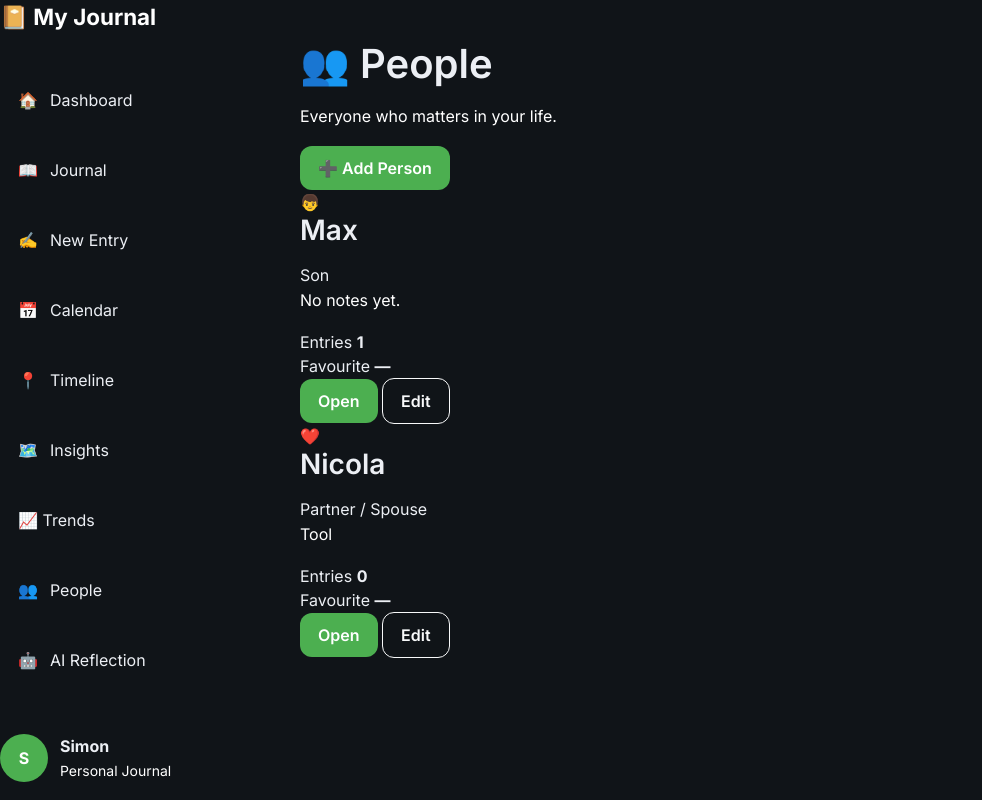
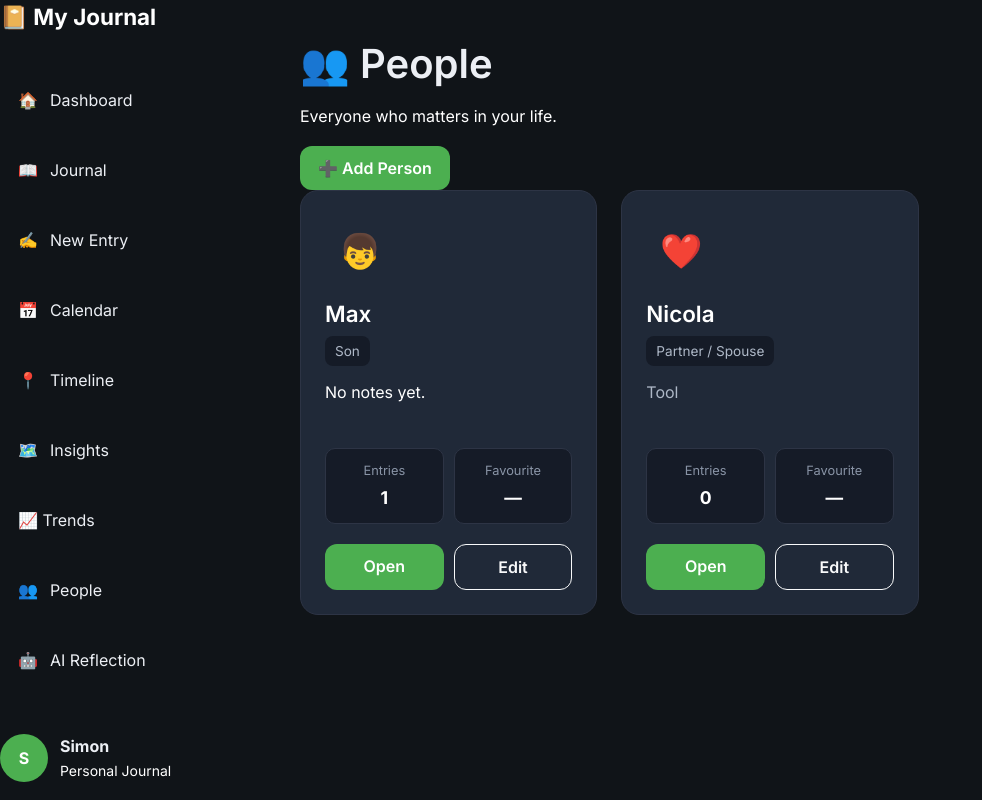
Before and after one commit to dippa1982/Journal_V2, a Flask app: page /people in a window 1280 px wide. Shown: the whole page, without its empty margins (0-982 px from the left). Run offline with Flask 3, Linux system fonts and the light colour scheme; a user stored in the database is signed in.

Commit message:
people fix

```diff
--- a/static/css/people.css
+++ b/static/css/people.css
@@ -293,3 +293,207 @@
     }
 
 }
+
+/* =========================================
+   People Grid
+========================================= */
+
+.people-grid {
+    display: grid;
+
+    grid-template-columns: repeat(
+        3,
+        minmax(0, 1fr)
+    );
+
+    gap: 24px;
+
+    width: 100%;
+}
+
+
+/* =========================================
+   Person Card
+========================================= */
+
+.people-grid .person-card {
+    width: 100%;
+    min-width: 0;
+
+    box-sizing: border-box;
+
+    background: var(--card);
+
+    border: 1px solid #2d3445;
+
+    border-radius: 18px;
+
+    padding: 24px;
+
+    display: flex;
+    flex-direction: column;
+
+    min-height: 320px;
+}
+
+
+/* =========================================
+   Person Avatar
+========================================= */
+
+.people-grid .person-avatar {
+    width: 70px;
+    height: 70px;
+
+    border-radius: 50%;
+
+    display: flex;
+    align-items: center;
+    justify-content: center;
+
+    font-size: 34px;
+
+    margin-bottom: 16px;
+}
+
+
+/* =========================================
+   Person Name
+========================================= */
+
+.people-grid .person-card h3 {
+    margin: 0 0 8px;
+
+    color: white;
+
+    font-size: 1.4rem;
+}
+
+
+/* =========================================
+   Relationship
+========================================= */
+
+.people-grid .relationship-badge {
+    display: inline-block;
+
+    width: fit-content;
+
+    padding: 5px 10px;
+
+    border-radius: 8px;
+
+    background: #151b27;
+
+    color: #aeb8c7;
+
+    font-size: 0.85rem;
+
+    margin-bottom: 14px;
+}
+
+
+/* =========================================
+   Notes
+========================================= */
+
+.people-grid .person-notes {
+    color: #aeb8c7;
+
+    line-height: 1.5;
+
+    margin-bottom: 20px;
+
+    min-height: 48px;
+}
+
+
+/* =========================================
+   Stats
+========================================= */
+
+.people-grid .person-stats {
+    display: grid;
+
+    grid-template-columns: repeat(2, 1fr);
+
+    gap: 10px;
+
+    margin-top: auto;
+
+    margin-bottom: 20px;
+}
+
+.people-grid .person-stats > div {
+    background: #151b27;
+
+    border: 1px solid #2d3445;
+
+    border-radius: 10px;
+
+    padding: 12px;
+
+    text-align: center;
+}
+
+.people-grid .person-stats span {
+    display: block;
+
+    color: #8994a6;
+
+    font-size: 0.8rem;
+
+    margin-bottom: 4px;
+}
+
+.people-grid .person-stats strong {
+    color: white;
+
+    font-size: 1.1rem;
+}
+
+
+/* =========================================
+   Buttons
+========================================= */
+
+.people-grid .person-buttons {
+    display: grid;
+
+    grid-template-columns: 1fr 1fr;
+
+    gap: 10px;
+}
+
+.people-grid .person-buttons .btn {
+    width: 100%;
+}
+
+
+/* =========================================
+   Tablet
+========================================= */
+
+@media (max-width: 1100px) {
+
+    .people-grid {
+        grid-template-columns: repeat(
+            2,
+            minmax(0, 1fr)
+        );
+    }
+
+}
+
+
+/* =========================================
+   Mobile
+========================================= */
+
+@media (max-width: 650px) {
+
+    .people-grid {
+        grid-template-columns: 1fr;
+    }
+
+}
```
